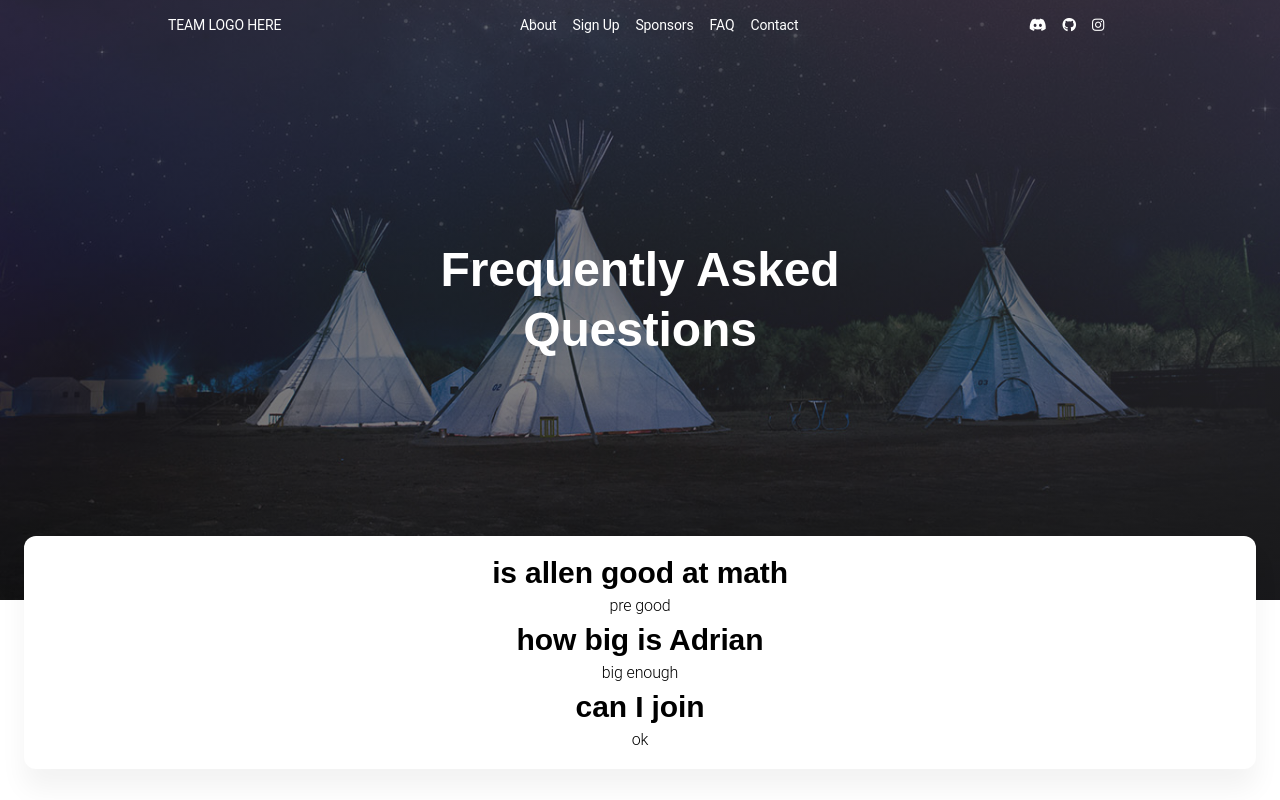
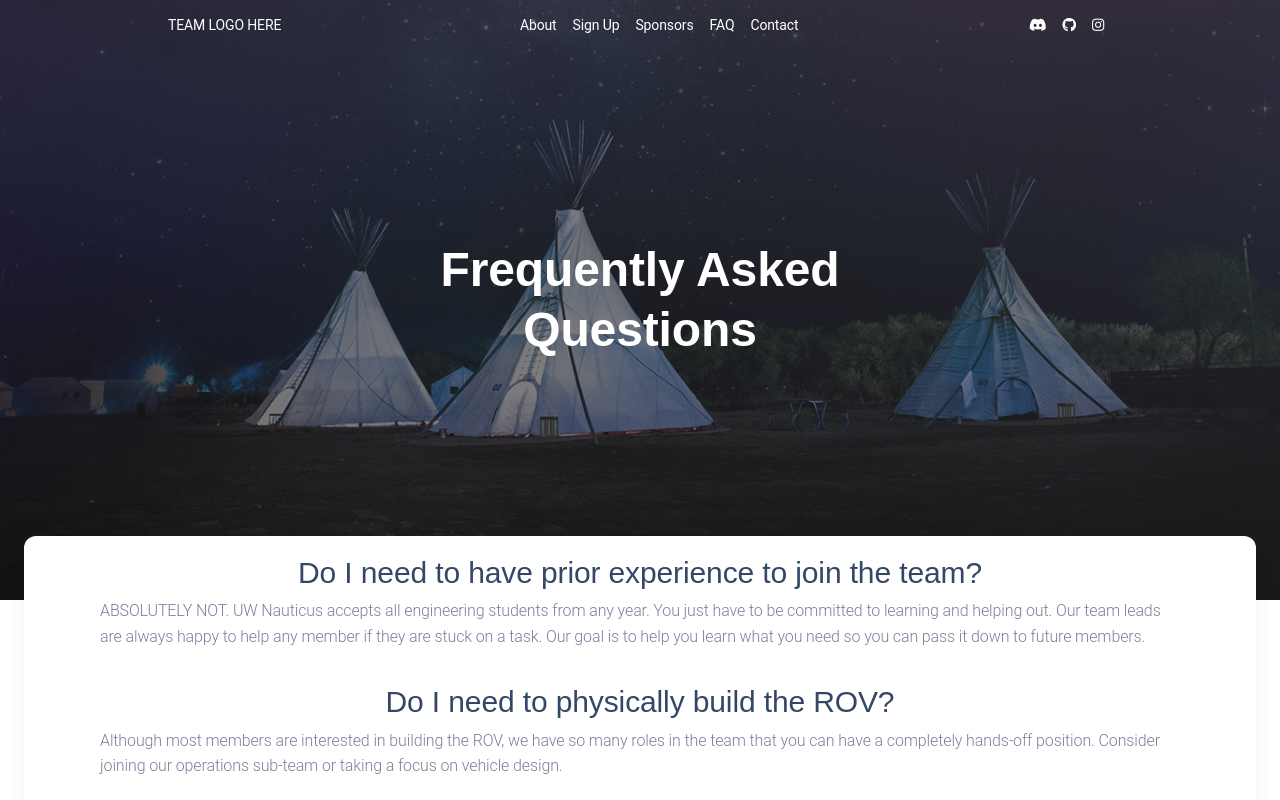
Before and after one commit to UW-Nauticus/nauticus-website, a React (Create React App) app: page /faq in a window 1280 px wide. Shown: the top 800 px of the page. Built offline with nearby package versions, Linux system fonts and the light colour scheme.

Commit message:
FAQ page done

```diff
--- a/src/pages/FAQ.jsx
+++ b/src/pages/FAQ.jsx
@@ -17,9 +17,18 @@ import footerRoutes from "footer.routes";
 import bgImage from "assets/images/bg-about-us.jpg";
 
 const QAndAs = [
-	{ question: "is allen good at math", answer: "pre good" },
-	{ question: "how big is Adrian", answer: "big enough" },
-	{ question: "can I join", answer: "ok" },
+	{
+		question: "Do I need to have prior experience to join the team?",
+		answer: "ABSOLUTELY NOT. UW Nauticus accepts all engineering students from any year. You just have to be committed to learning and helping out. Our team leads are always happy to help any member if they are stuck on a task. Our goal is to help you learn what you need so you can pass it down to future members.",
+	},
+	{
+		question: "Do I need to physically build the ROV?",
+		answer: "Although most members are interested in building the ROV, we have so many roles in the team that you can have a completely hands-off position. Consider joining our operations sub-team or taking a focus on vehicle design.",
+	},
+	{
+		question: "Can I join later in the term?",
+		answer: "Depending on your experience / what we're working on, we might ask you to wait until next the start of next term when we do orientation. But most terms we try to be accomodating so definitely reach out!",
+	},
 ];
 
 const FAQ = () => {
@@ -77,40 +86,36 @@ const FAQ = () => {
 					boxShadow: ({ boxShadows: { xxl } }) => xxl,
 				}}
 			>
+				<Grid container alignItems={"center"} spacing={4}>
 					{QAndAs.map((entry) => (
+						<Grid item xs={12}>
 							<MKBox
-						width="100%"
 								sx={{
 									backgroundSize: "cover",
 									backgroundPosition: "center",
 									display: "grid",
 									placeItems: "center",
+									left: "50%",
+									marginLeft: "5%",
+									marginRight: "5%",
 								}}
 							>
 								<MKTypography
 									variant="h3"
-							color="black"
-							sx={({ breakpoints, typography: { size } }) => ({
-								[breakpoints.down("md")]: {
-									fontSize: size["3xl"],
-								},
-							})}
+									fontWeight="regular"
+									color="inherit"
+									sx={{ mb: "5px" }}
 								>
 									{entry.question}
 								</MKTypography>
-						<MKTypography
-							variant="body2"
-							color="black"
-							sx={({ breakpoints, typography: { size } }) => ({
-								[breakpoints.down("md")]: {
-									fontSize: size["3xl"],
-								},
-							})}
-						>
+
+								<MKTypography variant="body2" color="text">
 									{entry.answer}
 								</MKTypography>
 							</MKBox>
+						</Grid>
 					))}
+				</Grid>
 			</Card>
 			<MKBox pt={6} px={1} mt={6}>
 				<CenteredFooter content={footerRoutes} />
```
Lines whose indentation alone changed are shown as unchanged.
